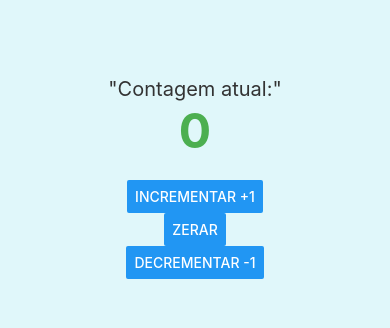
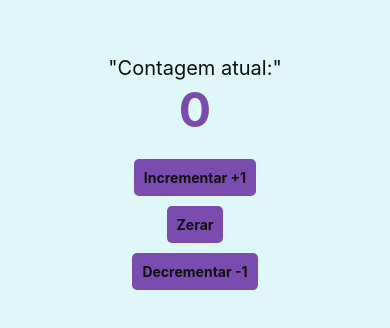
Before and after one commit to L3ili/inf204-desenvolvimento_mobile, a React Native app: screen / in a window 390 px wide. Shown: the part 244-572 px from the top of the page. Built offline with nearby package versions, Linux system fonts and the light colour scheme.

Commit message:
feat: converte botões para TouchbleOpacity

```diff
--- a/App.js
+++ b/App.js
@@ -1,9 +1,9 @@
 import React, { useState } from "react";
-import { Text, View, Button, StyleSheet } from "react-native";
+import { Text, View, Button,TouchableOpacity, StyleSheet } from "react-native";
 
 export default function App() {
   const [contagem, setContagem] = useState(0);
-  const descrementar = () => {
+  const decrementar = () => {
     if (contagem > 0) {
       setContagem(contagem - 1);
     }
@@ -12,20 +12,22 @@ export default function App() {
     <View style={styles.container}>
       <Text style={styles.titulo}>"Contagem atual:"</Text>
       <Text style={styles.numero}>{contagem}</Text>
-      <Button
-        title="Incrementar +1"
-        onPress={() => setContagem(contagem + 1)}
-      />
 
-      <Button
-        title="Zerar"
-        onPress={() => setContagem(0)}
-      /> {/*Botão para zerar*/}
+      <TouchableOpacity onPress={() => setContagem(contagem + 1)} style={styles.botao}>
+        <Text style={styles.textoBotao}>Incrementar +1</Text>
+        </TouchableOpacity>
+        {/*Customização do botão incrementar +1*/}
 
-      <Button
-        title="Decrementar -1"
-        onPress={descrementar}
-      /> {/*Botão para descrementar*/}
+      <TouchableOpacity onPress={() => setContagem(0)} style={styles.botao}>
+        <Text style={styles.textoBotao}>Zerar</Text>
+        </TouchableOpacity>
+        {/*Customização do botão zerar*/}
+
+      <TouchableOpacity onPress={decrementar} style={styles.botao}>
+        <Text style={styles.textoBotao}>Decrementar -1</Text>
+        </TouchableOpacity>
+        {/*Customização do botão decrementar -1*/}
+
     </View>
   );
 }
@@ -40,16 +42,26 @@ const styles = StyleSheet.create({
   texto: {
     fontSize: 24,
     fontWeight: "bold",
-    color: "#00695c"
+    color: "#380474"
   },
   titulo: {
     fontSize: 20,
-    color: "#333333"
+    color: "#111010"
   },
   numero: {
     fontSize: 48,
     fontWeight: "bold",
-    color: "#4caf50",
+    color: "#7a4caf",
     marginBottom: 20
+  },
+  botao: {
+    backgroundColor: "#7a4caf",
+    padding: 10,
+    borderRadius: 5,
+    marginBottom: 10
+  },
+  textoBotao: {
+    color: "#111010",
+    fontWeight: "bold"
   }
 });
```
